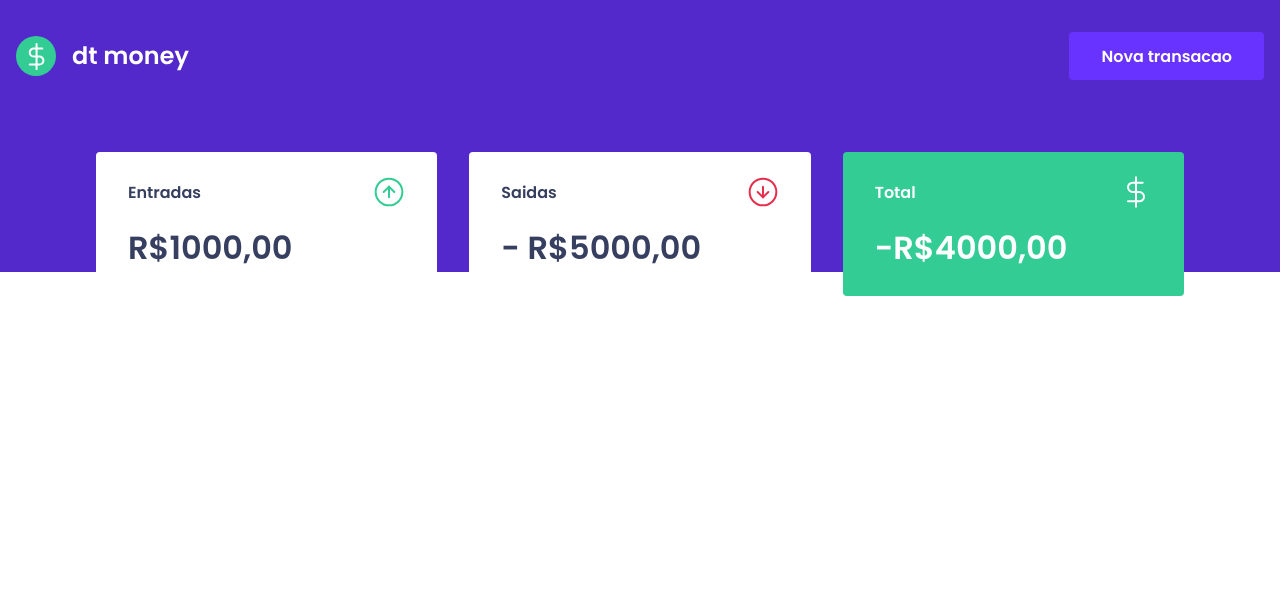
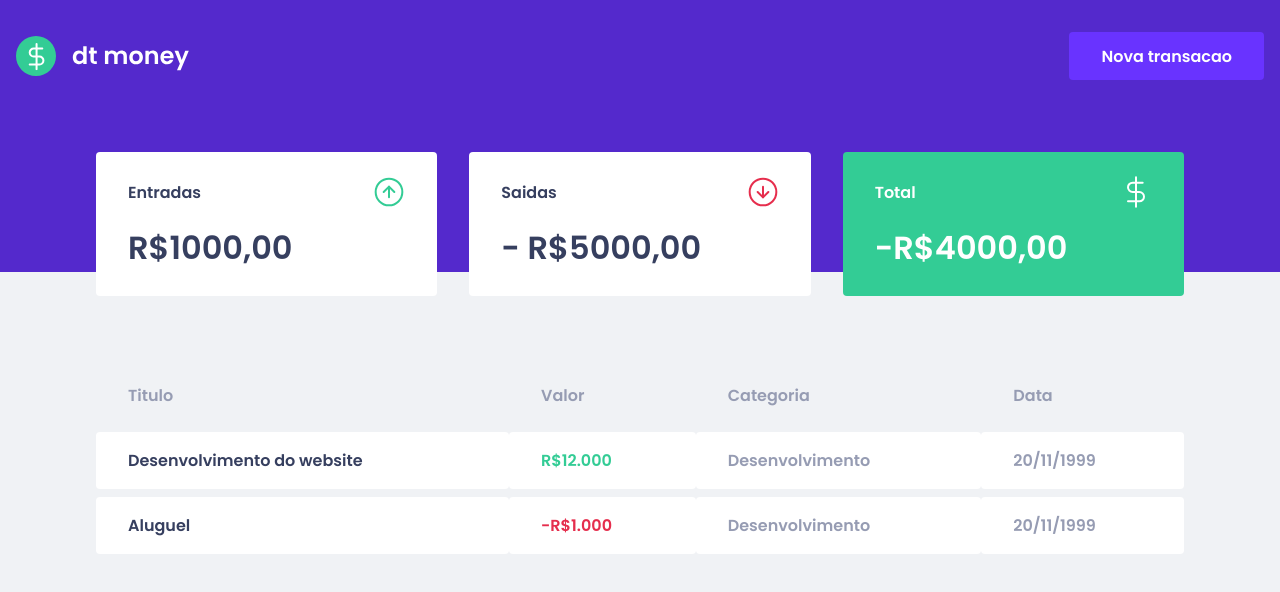
Before and after one commit to leandronowras/dt-money, a React (Create React App) app: page / in a window 1280 px wide. Shown: the top 592 px of the page. Built offline with nearby package versions, Linux system fonts and the light colour scheme.

Commit message:
componente transaction table complete

```diff
--- a/src/components/Dashboard/index.tsx
+++ b/src/components/Dashboard/index.tsx
@@ -1,10 +1,12 @@
 import { Summary } from "../Summary";
+import { TransactionTable } from "../TransactionTable";
 import { Container } from "./styles";
 
 export function Dashboard () {
     return (
         <Container>
             <Summary />
+            <TransactionTable />
         </Container>
     )
 }
--- /dev/null
+++ b/src/components/TransactionTable/index.tsx
@@ -0,0 +1,33 @@
+import { Container } from "./styles"
+
+export function TransactionTable() {
+    return (
+        <Container>
+            <table>
+                <thead>
+                    <tr>
+                        <th>Titulo</th>
+                        <th>Valor</th>
+                        <th>Categoria</th>
+                        <th>Data</th>
+                    </tr>
+                </thead>
+
+                <tbody>
+                    <tr>
+                        <td>Desenvolvimento do website</td>
+                        <td className="deposit">R$12.000</td>
+                        <td>Desenvolvimento</td>
+                        <td>20/11/1999</td>
+                    </tr>
+                    <tr>
+                        <td>Aluguel</td>
+                        <td className="withdraw">-R$1.000</td>
+                        <td>Desenvolvimento</td>
+                        <td>20/11/1999</td>
+                    </tr>
+                </tbody>
+            </table>
+        </Container>
+    )
+}
--- /dev/null
+++ b/src/components/TransactionTable/styles.ts
@@ -0,0 +1,37 @@
+import styled from 'styled-components'
+
+export const Container = styled.div`
+    margin-top: 4rem;
+
+    table {
+        width: 100%;
+        border-spacing: 0 0.5rem;
+
+        th {
+            color: var(--text-body);
+            font-weight: 400;
+            padding: 1rem 2rem;
+            text-align: left;
+            line-height: 1.5rem;
+        }
+
+        td {
+            padding: 1rem 2rem;
+            border: 0;
+            background: var(--shape);
+            color: var(--text-body);
+            border-radius: 0.25rem;
+
+            &:first-child {
+                color: var(--text-title)
+            }
+
+            &.deposit {
+                color: var(--green)
+            }
+            &.withdraw {
+                color: var(--red)
+            }
+        }
+    }
+`
--- a/src/styles/global.ts
+++ b/src/styles/global.ts
@@ -32,7 +32,7 @@
 
 
     body {
-        background: var(----background);
+        background: var(--background);
         -webkit-font-smoothing: antialiased;
     }
 
```
